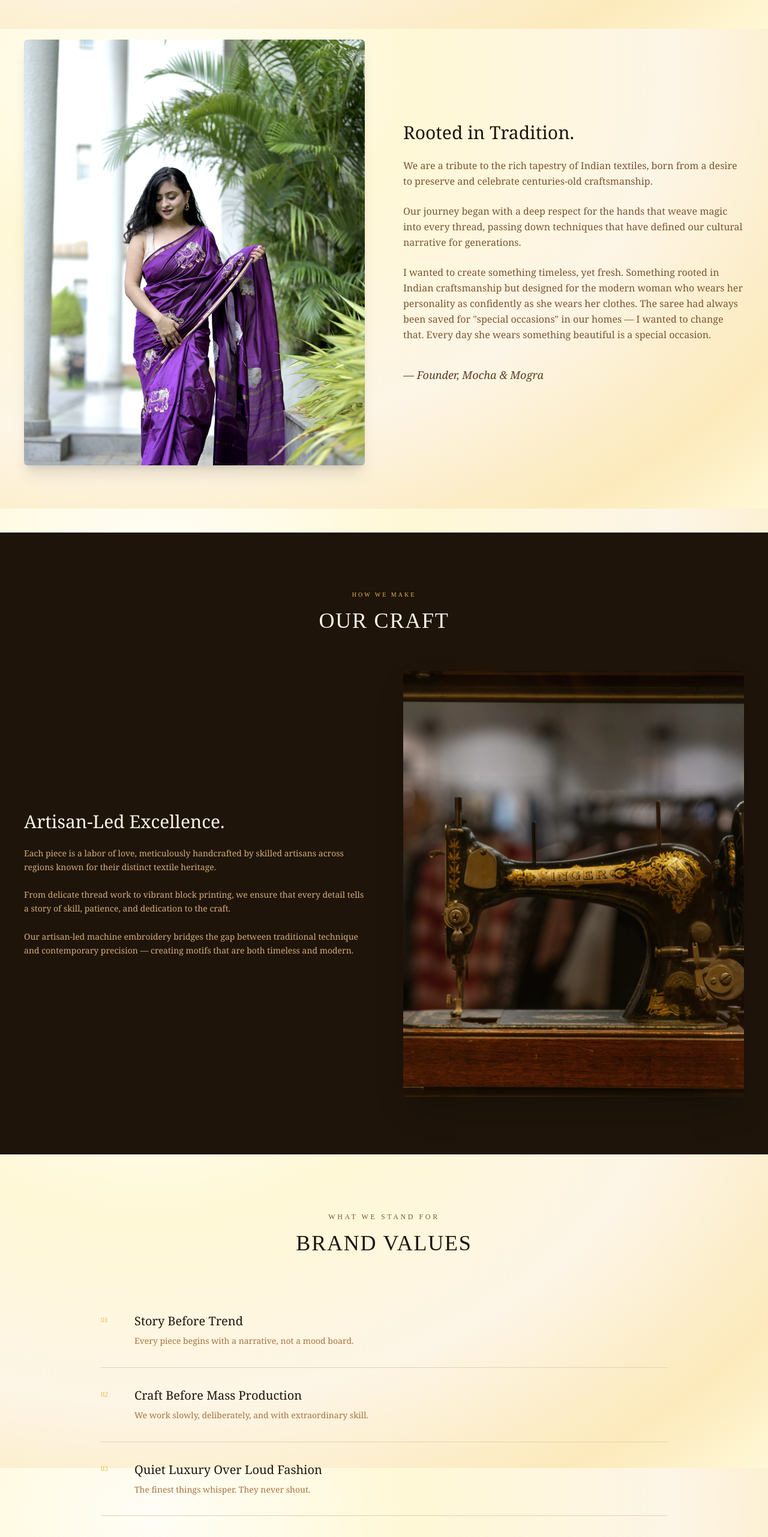
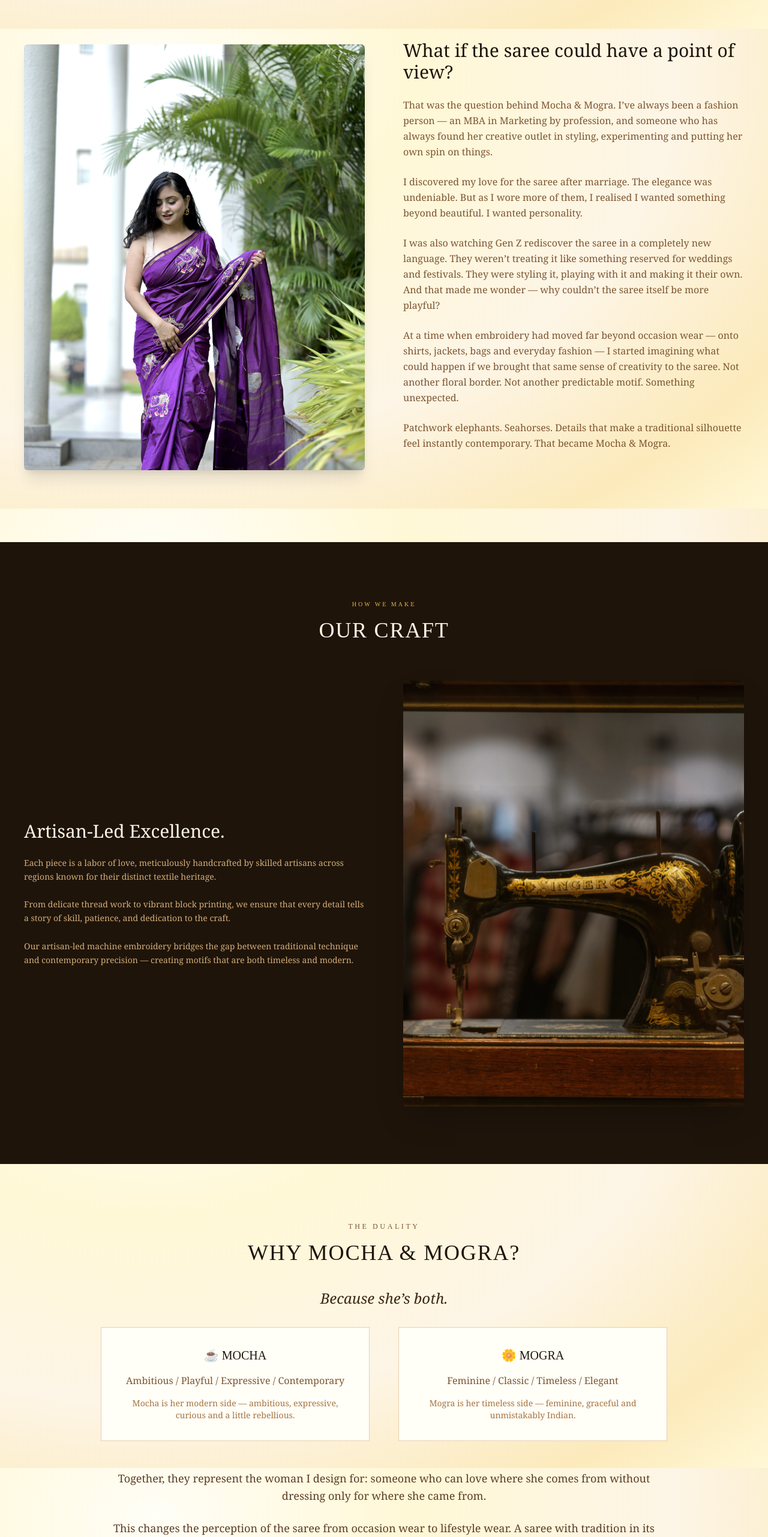
Before and after one commit to Anushka130126/Mocha_And_Mogra_Website, a React (Vite) app: page /our-story in a window 1280 px wide. Shown: the part 1552-4115 px from the top of the page at 60% size. Built offline with nearby package versions, Linux system fonts and the light colour scheme; a web font is replaced by a local one.

Commit message:
content: update Our Story with founder journey and Why Mocha & Mogra section

```diff
--- a/src/pages/OurStory.tsx
+++ b/src/pages/OurStory.tsx
@@ -124,19 +124,22 @@ export default function OurStory() {
             transition={{ duration: 0.8 }}
           >
             <h3 className="font-playfair text-3xl text-mocha-900 mb-6">
-              Rooted in Tradition.
+              What if the saree could have a point of view?
             </h3>
             <p className="font-lora text-base text-mocha-600 leading-relaxed mb-6">
-              We are a tribute to the rich tapestry of Indian textiles, born from a desire to preserve and celebrate centuries-old craftsmanship.
+              That was the question behind Mocha & Mogra. I’ve always been a fashion person — an MBA in Marketing by profession, and someone who has always found her creative outlet in styling, experimenting and putting her own spin on things.
             </p>
             <p className="font-lora text-base text-mocha-600 leading-relaxed mb-6">
-              Our journey began with a deep respect for the hands that weave magic into every thread, passing down techniques that have defined our cultural narrative for generations.
+              I discovered my love for the saree after marriage. The elegance was undeniable. But as I wore more of them, I realised I wanted something beyond beautiful. I wanted personality.
+            </p>
+            <p className="font-lora text-base text-mocha-600 leading-relaxed mb-6">
+              I was also watching Gen Z rediscover the saree in a completely new language. They weren’t treating it like something reserved for weddings and festivals. They were styling it, playing with it and making it their own. And that made me wonder — why couldn’t the saree itself be more playful?
+            </p>
+            <p className="font-lora text-base text-mocha-600 leading-relaxed mb-6">
+              At a time when embroidery had moved far beyond occasion wear — onto shirts, jackets, bags and everyday fashion — I started imagining what could happen if we brought that same sense of creativity to the saree. Not another floral border. Not another predictable motif. Something unexpected.
             </p>
             <p className="font-lora text-base text-mocha-600 leading-relaxed mb-10">
-              I wanted to create something timeless, yet fresh. Something rooted in Indian craftsmanship but designed for the modern woman who wears her personality as confidently as she wears her clothes. The saree had always been saved for "special occasions" in our homes — I wanted to change that. Every day she wears something beautiful is a special occasion.
-            </p>
-            <p className="font-playfair text-lg italic text-mocha-700">
-              — Founder, Mocha &amp; Mogra
+              Patchwork elephants. Seahorses. Details that make a traditional silhouette feel instantly contemporary. That became Mocha & Mogra.
             </p>
           </motion.div>
         </div>
@@ -193,37 +196,40 @@ export default function OurStory() {
         </div>
       </section>
 
-      {/* Brand Values */}
-      <section className="py-24 max-w-5xl mx-auto px-6 lg:px-10">
-        <div className="text-center mb-16">
-          <p className="section-label mb-4">What We Stand For</p>
-          <h2 className="font-cinzel text-3xl md:text-4xl tracking-wider text-mocha-900 uppercase">
-            Brand Values
+      {/* Why Mocha & Mogra */}
+      <section className="py-24 max-w-5xl mx-auto px-6 lg:px-10 text-center">
+        <motion.div
+          initial={{ opacity: 0, y: 20 }}
+          whileInView={{ opacity: 1, y: 0 }}
+          viewport={{ once: true }}
+          transition={{ duration: 0.6 }}
+        >
+          <p className="section-label mb-4">The Duality</p>
+          <h2 className="font-cinzel text-3xl md:text-4xl tracking-wider text-mocha-900 uppercase mb-10">
+            Why Mocha & Mogra?
           </h2>
-        </div>
-
-        <div className="space-y-0">
-          {values.map((value, i) => (
-            <motion.div
-              key={value.label}
-              initial={{ opacity: 0, x: -20 }}
-              whileInView={{ opacity: 1, x: 0 }}
-              viewport={{ once: true }}
-              transition={{ duration: 0.6, delay: i * 0.1 }}
-              className="flex gap-6 py-8 border-b border-mocha-200 group"
-            >
-              <div className="flex-shrink-0 w-8 flex items-start pt-1">
-                <span className="font-cinzel text-xs text-gold-500">0{i + 1}</span>
-              </div>
-              <div>
-                <h3 className="font-playfair text-xl text-mocha-900 mb-2 group-hover:text-mocha-700 transition-colors">
-                  {value.label}
-                </h3>
-                <p className="font-lora text-sm text-mocha-500 leading-relaxed">{value.desc}</p>
-              </div>
-            </motion.div>
-          ))}
-        </div>
+          <h3 className="font-playfair text-2xl text-mocha-800 mb-8 italic">
+            Because she’s both.
+          </h3>
+          <div className="grid grid-cols-1 md:grid-cols-2 gap-12 mb-12">
+            <div className="p-8 bg-[#FFFEF7] border border-mocha-200">
+              <h4 className="font-cinzel text-xl text-mocha-900 mb-4">☕ MOCHA</h4>
+              <p className="font-lora text-mocha-600">Ambitious / Playful / Expressive / Contemporary</p>
+              <p className="font-lora text-mocha-500 mt-4 text-sm">Mocha is her modern side — ambitious, expressive, curious and a little rebellious.</p>
+            </div>
+            <div className="p-8 bg-[#FFFEF7] border border-mocha-200">
+              <h4 className="font-cinzel text-xl text-mocha-900 mb-4">🌼 MOGRA</h4>
+              <p className="font-lora text-mocha-600">Feminine / Classic / Timeless / Elegant</p>
+              <p className="font-lora text-mocha-500 mt-4 text-sm">Mogra is her timeless side — feminine, graceful and unmistakably Indian.</p>
+            </div>
+          </div>
+          <p className="font-lora text-lg text-mocha-700 leading-relaxed mb-6">
+            Together, they represent the woman I design for: someone who can love where she comes from without dressing only for where she came from.
+          </p>
+          <p className="font-lora text-lg text-mocha-700 leading-relaxed font-medium">
+            This changes the perception of the saree from occasion wear to lifestyle wear. A saree with tradition in its roots and personality in every detail.
+          </p>
+        </motion.div>
       </section>
 
       {/* CTA */}
```
